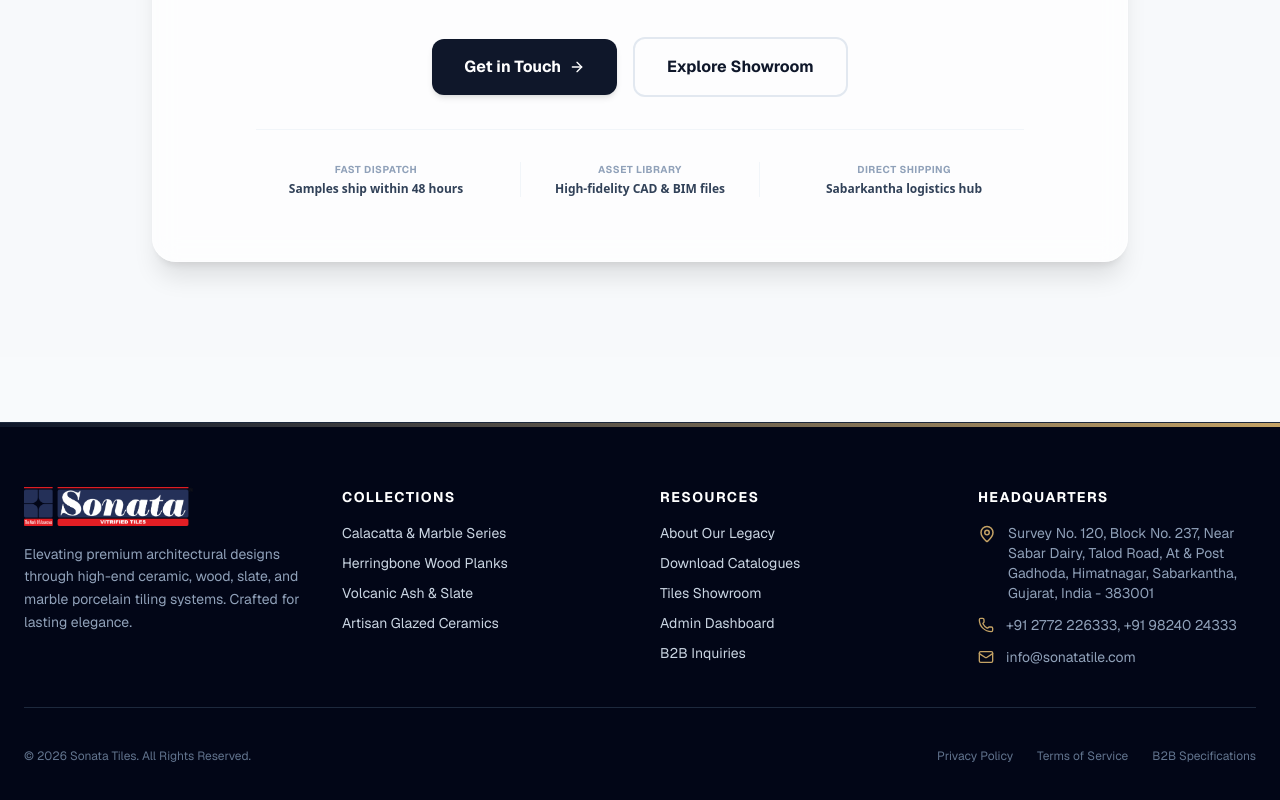
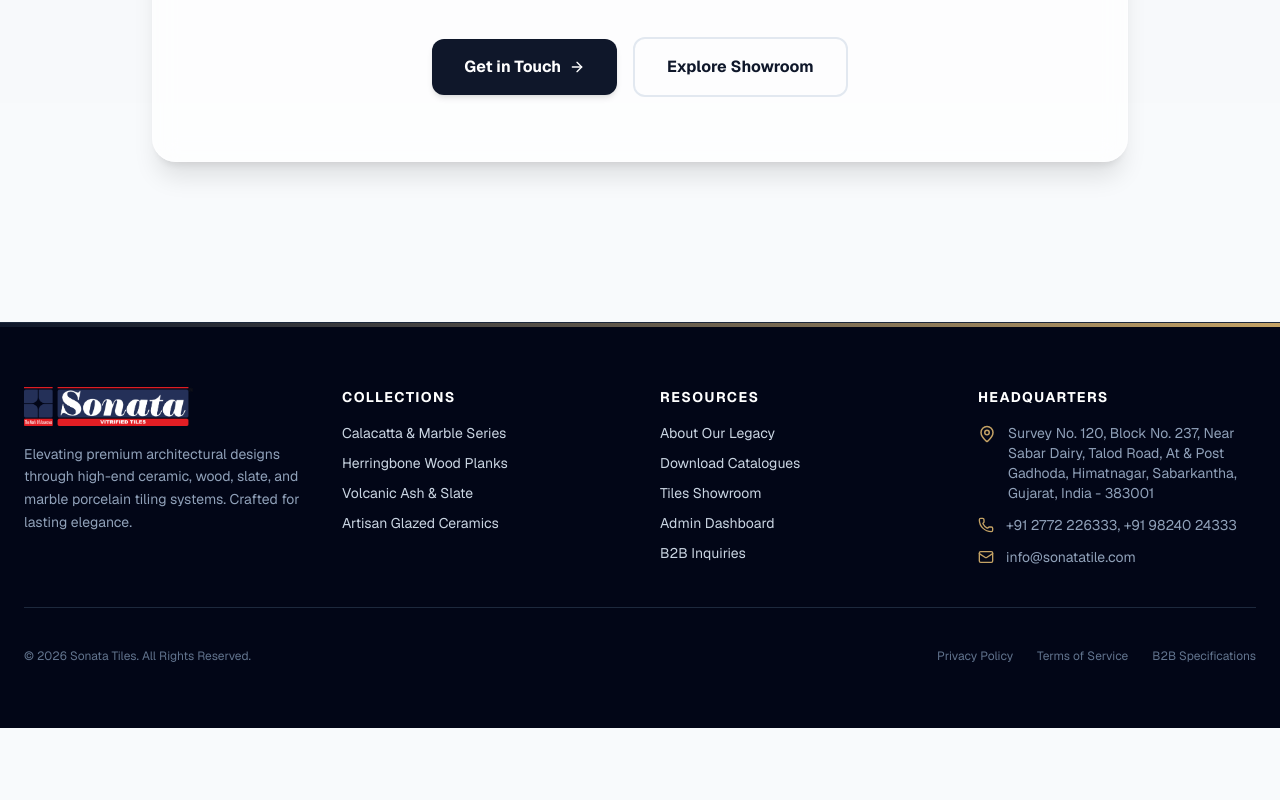
Before and after one commit to MEET2231/SonataA2, a Next.js app: page /about in a window 1280 px wide. Shown: the part 4216-5016 px from the top of the page. After the commit the page ends 4944 px from the top, so only its background shows below. Built offline with nearby package versions, Linux system fonts and the light colour scheme.

Commit message:
typo change in About us

```diff
--- a/app/about/page.js
+++ b/app/about/page.js
@@ -491,22 +491,6 @@ export default function AboutPage() {
               Explore Showroom
             </Link>
           </div>
-
-          {/* Minimal specs strip */}
-          <div className="pt-8 border-t border-slate-100 grid grid-cols-1 sm:grid-cols-3 gap-6 max-w-3xl mx-auto">
-            <div className="flex flex-col items-center space-y-1">
-              <span className="text-[10px] font-bold text-slate-400 uppercase tracking-wider">Fast Dispatch</span>
-              <span className="text-xs font-semibold text-slate-700 font-sans">Samples ship within 48 hours</span>
-            </div>
-            <div className="flex flex-col items-center space-y-1 border-y sm:border-y-0 sm:border-x border-slate-100 py-3 sm:py-0">
-              <span className="text-[10px] font-bold text-slate-400 uppercase tracking-wider">Asset Library</span>
-              <span className="text-xs font-semibold text-slate-700 font-sans">High-fidelity CAD & BIM files</span>
-            </div>
-            <div className="flex flex-col items-center space-y-1">
-              <span className="text-[10px] font-bold text-slate-400 uppercase tracking-wider">Direct Shipping</span>
-              <span className="text-xs font-semibold text-slate-700 font-sans">Sabarkantha logistics hub</span>
-            </div>
-          </div>
         </motion.div>
       </section>
     </main>
```
